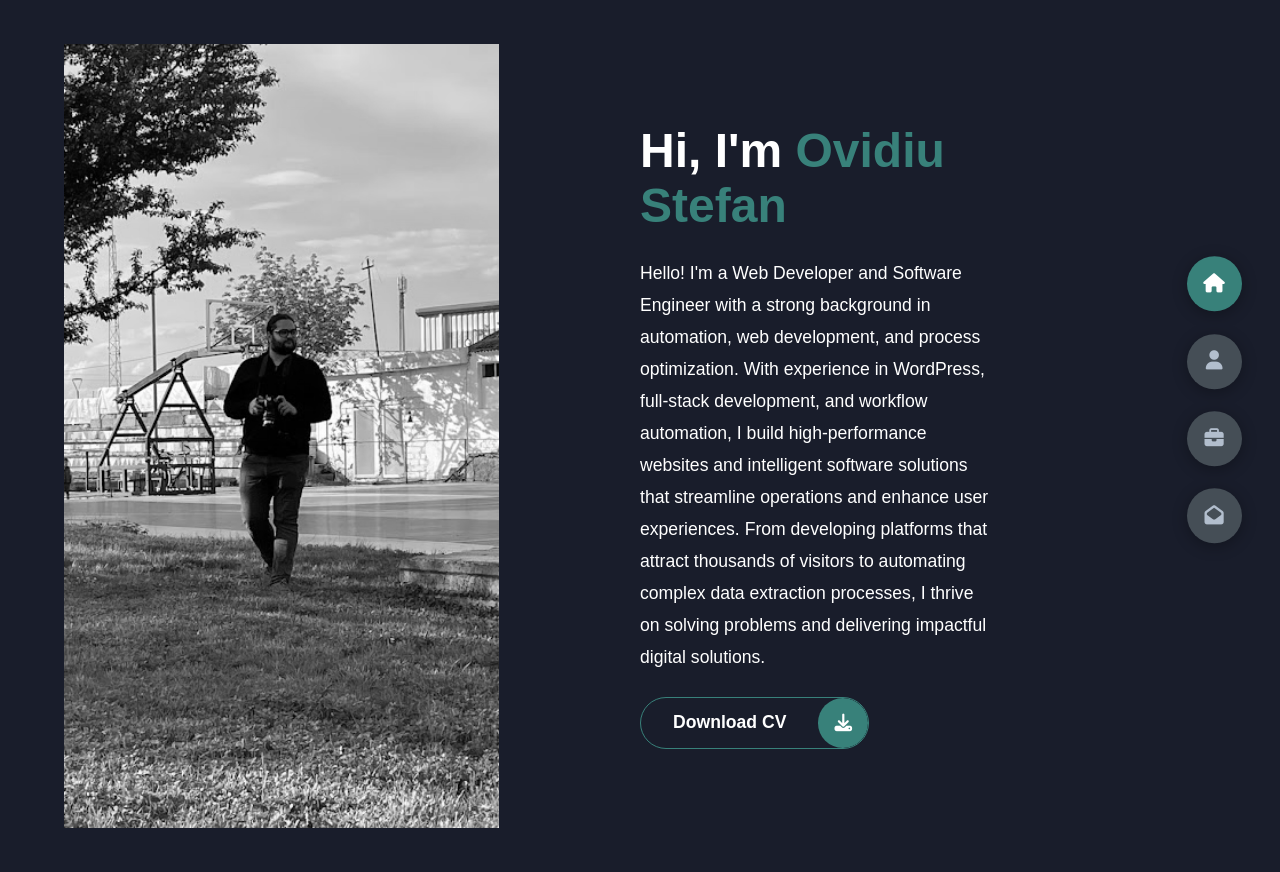
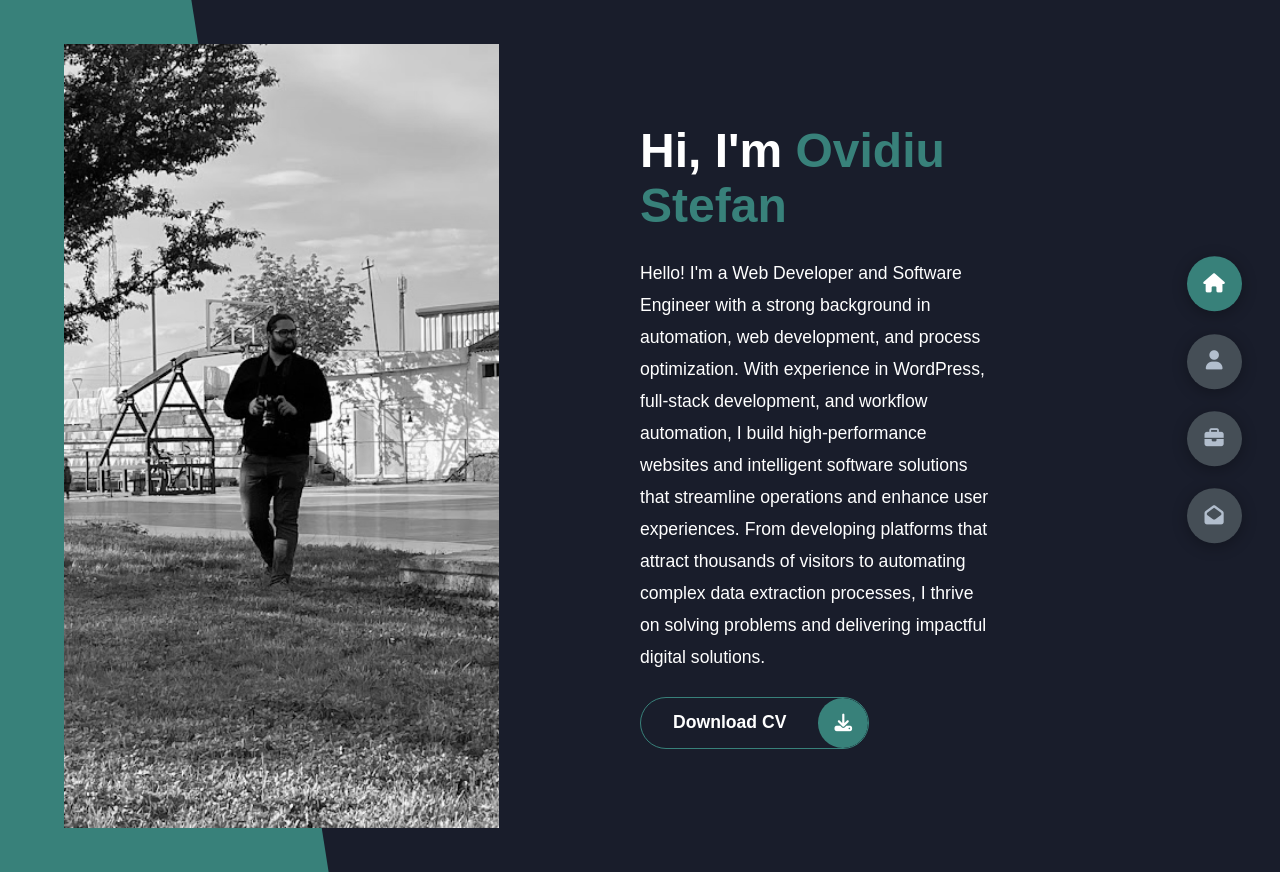
Before and after one commit to OvidiuTim/flask-portfolio, a Flask app: page / in a window 1280 px wide. Run offline with Flask 3, Linux system fonts and the light colour scheme; some libraries are stand-ins or nearby versions.

Commit message:
style next to image
style next to image

```diff
--- a/templates/index.html
+++ b/templates/index.html
@@ -22,6 +22,7 @@
         <div class="header-content">
             <div class="left-header">
                 <div class="image">
+                    <div class="h-shape"></div>
                     <img src="static/img/EU1.png" alt="">
                 </div>
             </div>
```
